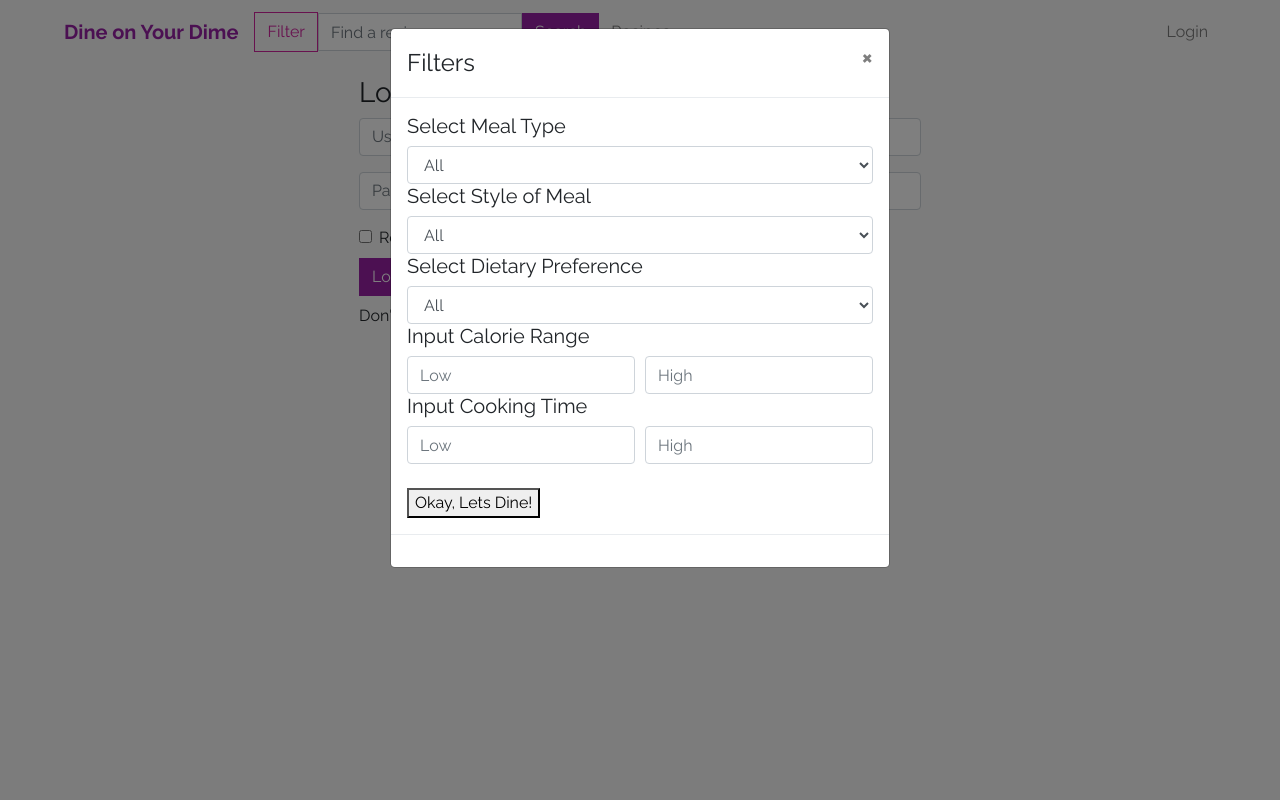
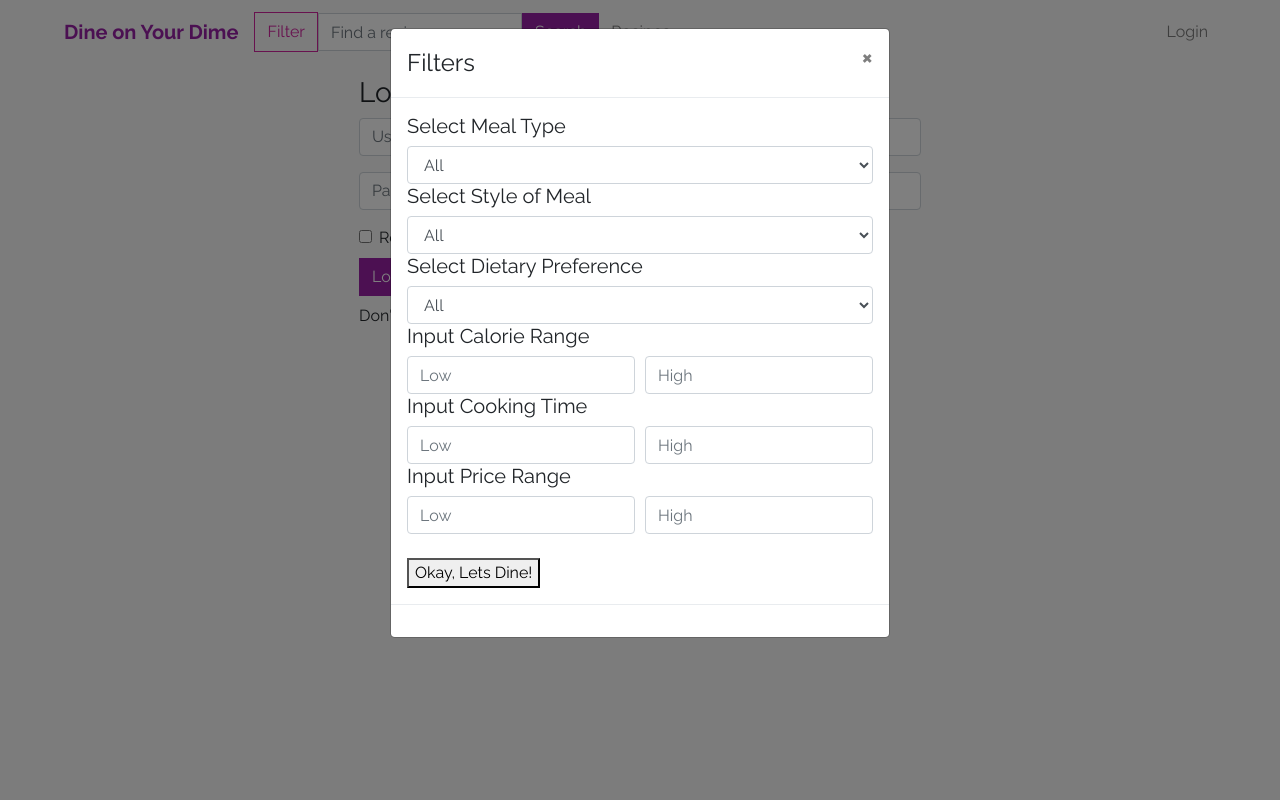
Before and after one commit to aethyris/dine-on-your-dime, a Flask app: page /login in a window 1280 px wide, after a click on "Filter". Run offline with Flask 2, Linux system fonts and the light colour scheme; some libraries are stand-ins or nearby versions.

Commit message:
Update layout.html
Implemented price range form to accept price range filters

```diff
--- a/templates/layout.html
+++ b/templates/layout.html
@@ -110,6 +110,18 @@
                         </div>
                         </form>
 
+                        <h5>Input Price Range</h5>
+                        <form>
+                        <div class="form-row">
+                        <div class="col">
+                        <input type="text" class="form-control" placeholder="Low">
+                        </div>
+                        <div class="col">
+                        <input type="text" class="form-control" placeholder="High">
+                        </div>
+                        </div>
+                        </form>
+
                         <br>
 
                       <form action="{{ url_for('home_page.search') }}" method="post" class="form-inline mr-1 ">
```
